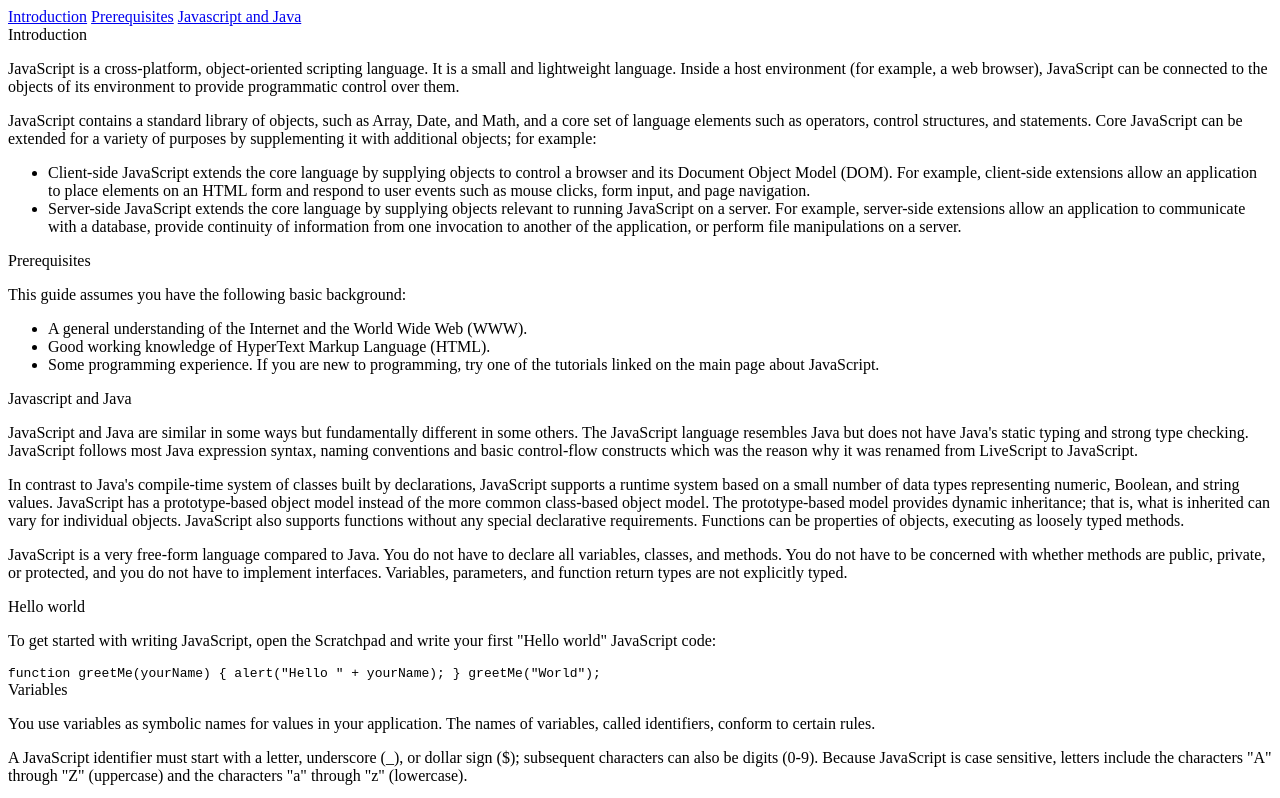
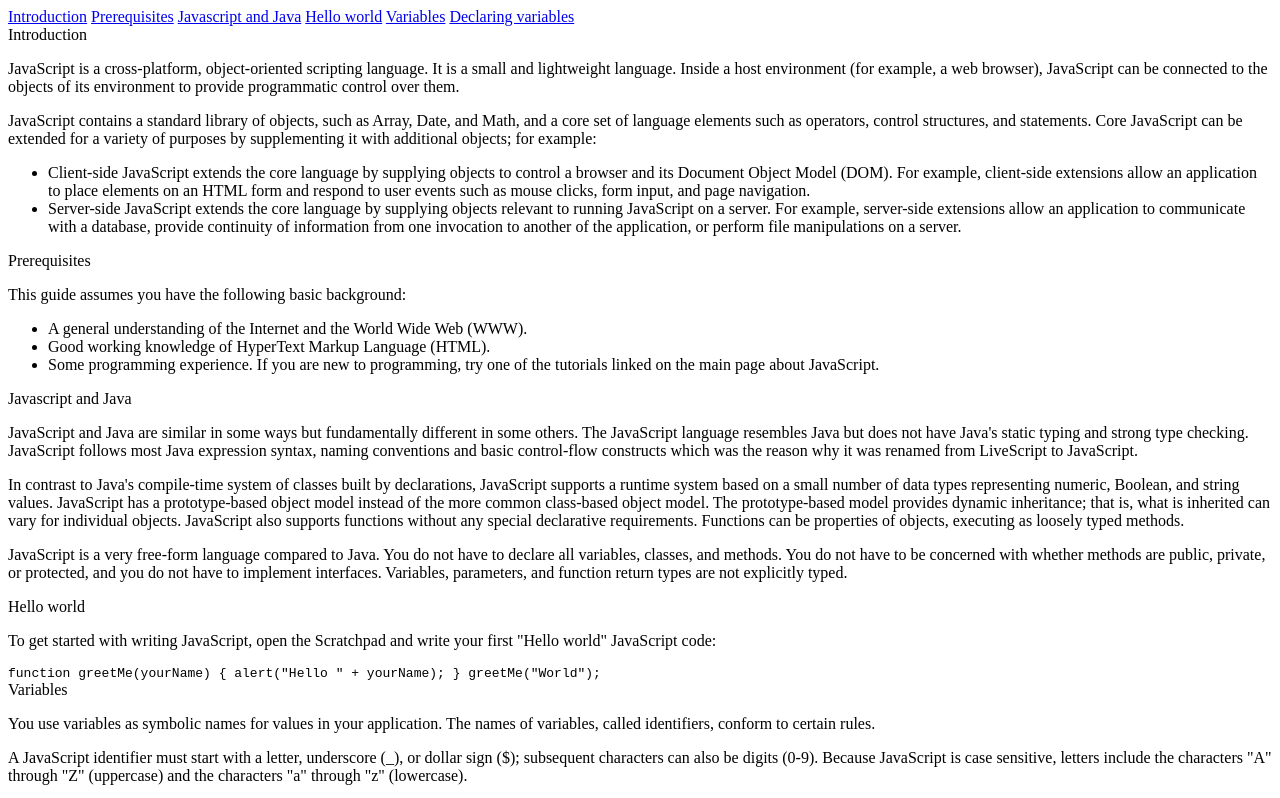
Before and after one commit to sherlyc/technical-doc, a website: page index.html in a window 1280 px wide. Shown: the top 798 px of the page. Drawn offline with Linux system fonts and the light colour scheme.

Commit message:
update side bar links

```diff
--- a/index.html
+++ b/index.html
@@ -5,6 +5,9 @@
 			<a class="nav-link" href="#Introduction">Introduction</a>
 			<a class="nav-link" href="#Prerequisites">Prerequisites</a>
 			<a class="nav-link" href="#Javascript_and_Java">Javascript and Java</a>
+			<a class="nav-link" href="#Hello_world">Hello world</a>
+			<a class="nav-link" href="#Variables">Variables</a>
+			<a class="nav-link" href="#Declaring_variables">Declaring variables</a>
 		</nav>
 	</aside>
 	<main id="main-doc" class="main">
@@ -99,9 +102,10 @@
 			<code>
         x = 42.
       </code>
-      <p>This always declares a global variable. It generates a strict JavaScript warning. You shouldn't use this variant.</p>
-      <p>With the keyword let. For example,</p>
-      <code>
+			<p>This always declares a global variable. It generates a strict JavaScript warning. You shouldn't use this
+				variant.</p>
+			<p>With the keyword let. For example,</p>
+			<code>
         let y = 13.
       </code>
 		</section>
```
